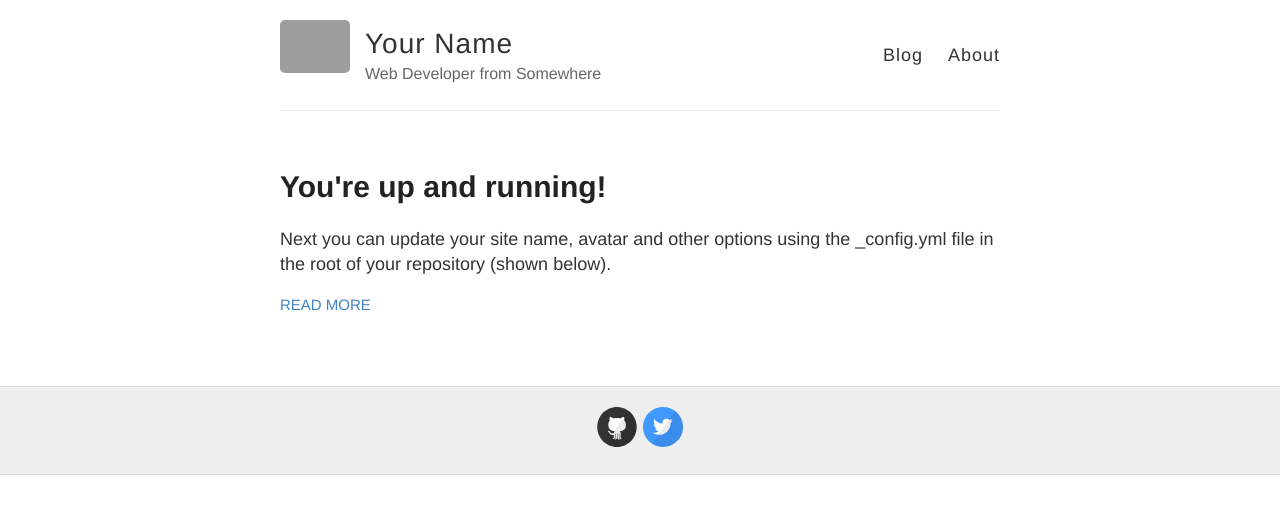
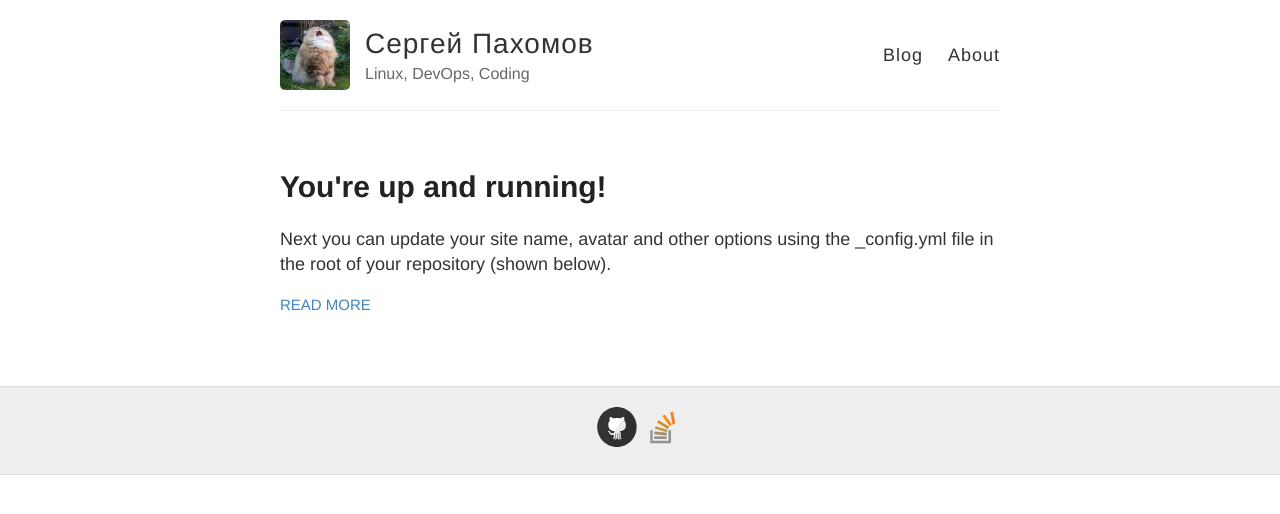
Before and after one commit to gcf89/gcf89.github.io, a Jekyll site: the page built from index.html, in a window 1280 px wide. Shown: the top 514 px of the page. Built offline with Jekyll 4.4.1, drawn with Linux system fonts in a browser that asks for light colours; grey boxes are pictures that could not be loaded.

Commit message:
change personal info

```diff
--- a/_config.yml
+++ b/_config.yml
@@ -3,13 +3,13 @@
 #
 
 # Name of your site (displayed in the header)
-name: Your Name
+name: Сергей Пахомов
 
 # Short bio or description (displayed in the header)
-description: Web Developer from Somewhere
+description: Linux, DevOps, Coding
 
 # URL of your avatar or profile pic (you could use your GitHub profile pic)
-avatar: https://raw.githubusercontent.com/barryclark/jekyll-now/master/images/jekyll-logo.png
+avatar: https://raw.githubusercontent.com/gcf89/gcf89.github.io/master/images/avatar.jpeg
 
 #
 # Flags below are optional
@@ -21,13 +21,13 @@ footer-links:
   email:
   facebook:
   flickr:
-  github: barryclark/jekyll-now
+  github: gcf89/gcf89.github.io
   instagram:
   linkedin:
   pinterest:
   rss: # just type anything here for a working RSS icon
-  twitter: jekyllrb
-  stackoverflow: # your stackoverflow profile, e.g. "users/50476/bart-kiers"
+  twitter:
+  stackoverflow: users/2695580/sergey-pakhomov
   youtube: # channel/<your_long_string> or user/<user-name>
   googleplus: # anything in your profile username that comes after plus.google.com/
 
```
Also changed, not shown: images/avatar.jpeg (added).
